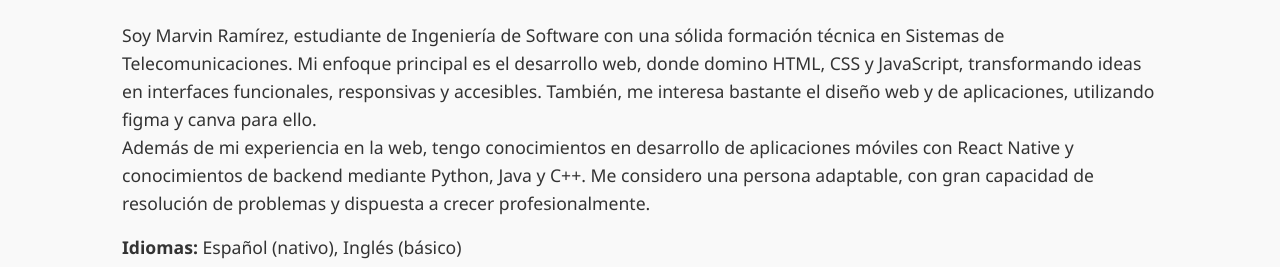
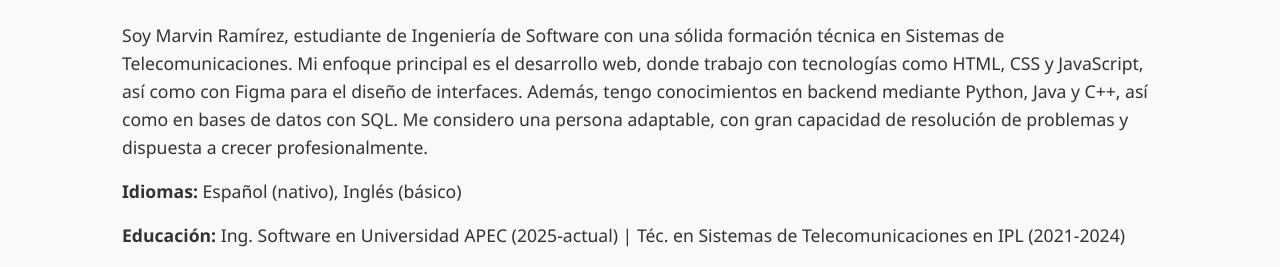
Before and after one commit to Marvin-Ramirez/marvin-ramirez.github.io, a plain HTML site: page index.html in a window 1280 px wide. Shown: the part 298-565 px from the top of the page. Drawn offline with Linux system fonts and the light colour scheme.

Commit message:
Segundo commit

```diff
--- a/index.html
+++ b/index.html
@@ -20,8 +20,8 @@
     <div class="container">
         <section id="about">
             <h2 class="section-title">Sobre mí</h2>
-            <p>Soy Marvin Ramírez, estudiante de Ingeniería de Software con una sólida formación técnica en Sistemas de Telecomunicaciones. Mi enfoque principal es el desarrollo web, donde domino HTML, CSS y JavaScript, transformando ideas en interfaces funcionales, responsivas y accesibles. También, me interesa bastante el diseño web y de aplicaciones, utilizando figma y canva para ello.
-            <br>Además de mi experiencia en la web, tengo conocimientos en desarrollo de aplicaciones móviles con React Native y conocimientos de backend mediante Python, Java y C++. Me considero una persona adaptable, con gran capacidad de resolución de problemas y dispuesta a crecer profesionalmente.</p>
+            <p>Soy Marvin Ramírez, estudiante de Ingeniería de Software con una sólida formación técnica en Sistemas de Telecomunicaciones. Mi enfoque principal es el desarrollo web, donde trabajo con tecnologías como HTML, CSS y JavaScript, así como con Figma para el diseño de interfaces.
+            Además, tengo conocimientos en backend mediante Python, Java y C++, así como en bases de datos con SQL. Me considero una persona adaptable, con gran capacidad de resolución de problemas y dispuesta a crecer profesionalmente.</p>
             <p><strong>Idiomas:</strong> Español (nativo), Inglés (básico)</p>
             <p><strong>Educación:</strong> Ing. Software en Universidad APEC (2025-actual) | Téc. en Sistemas de Telecomunicaciones en IPL (2021-2024)</p>
         </section>
@@ -77,7 +77,7 @@
             <h2 class="section-title">Contacto</h2>
             <p>¿Interesado en colaborar o tienes alguna oferta? ¡Escríbeme!</p>
             <div class="contact-links">
-                <a href="mailto:marvin.saulrf@gmail.com">Email</a>
+                <a href="https://mail.google.com/mail/?view=cm&to=marvin.saulrf@gmail.com">Email</a>
                 <a href="https://linkedin.com/in/marvin-ramirez-feliz/" target="_blank">LinkedIn</a>
                 <a href="https://github.com/marvin-ramirez" target="_blank">GitHub</a>
             </div>
```
Also changed, not shown: 1 other file.
